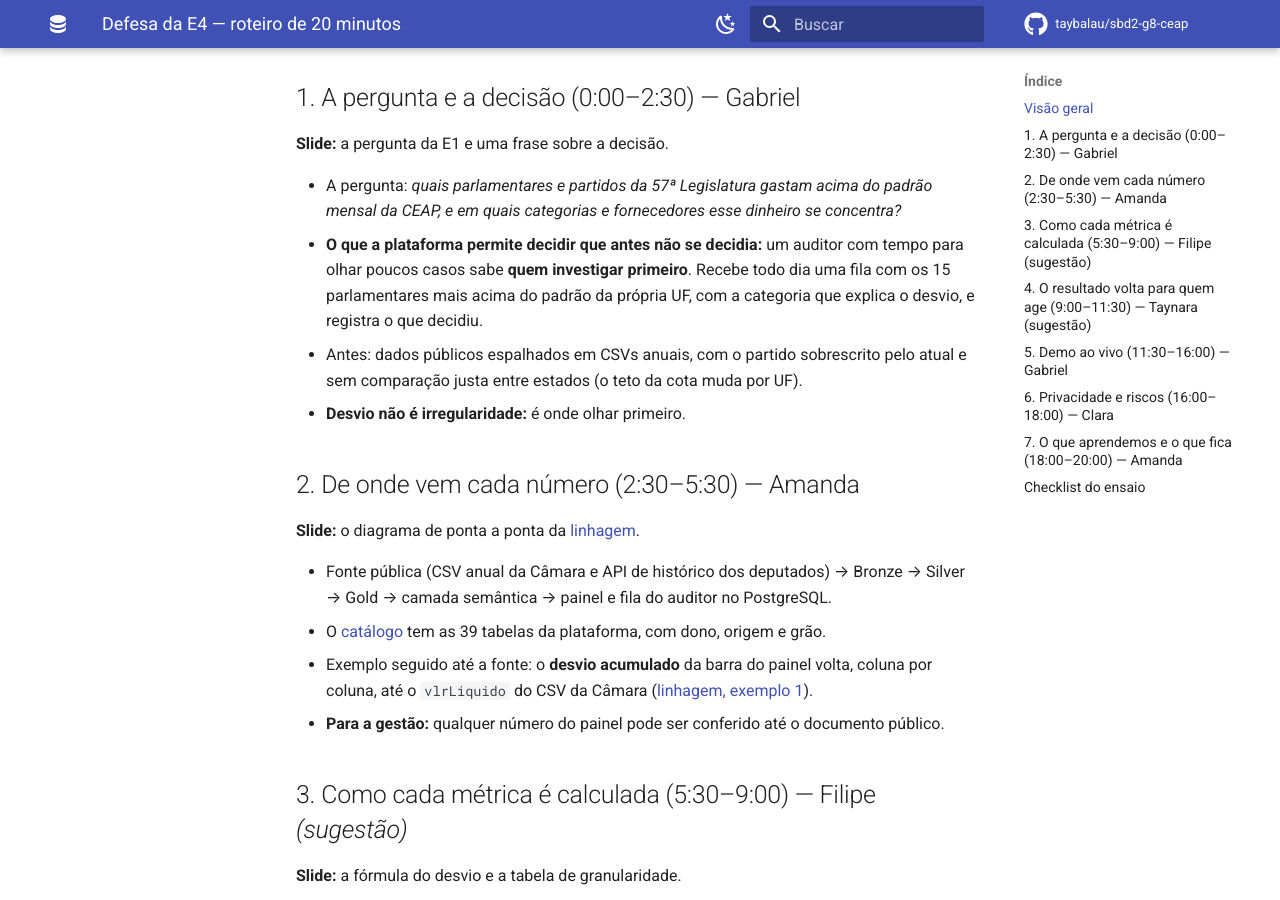
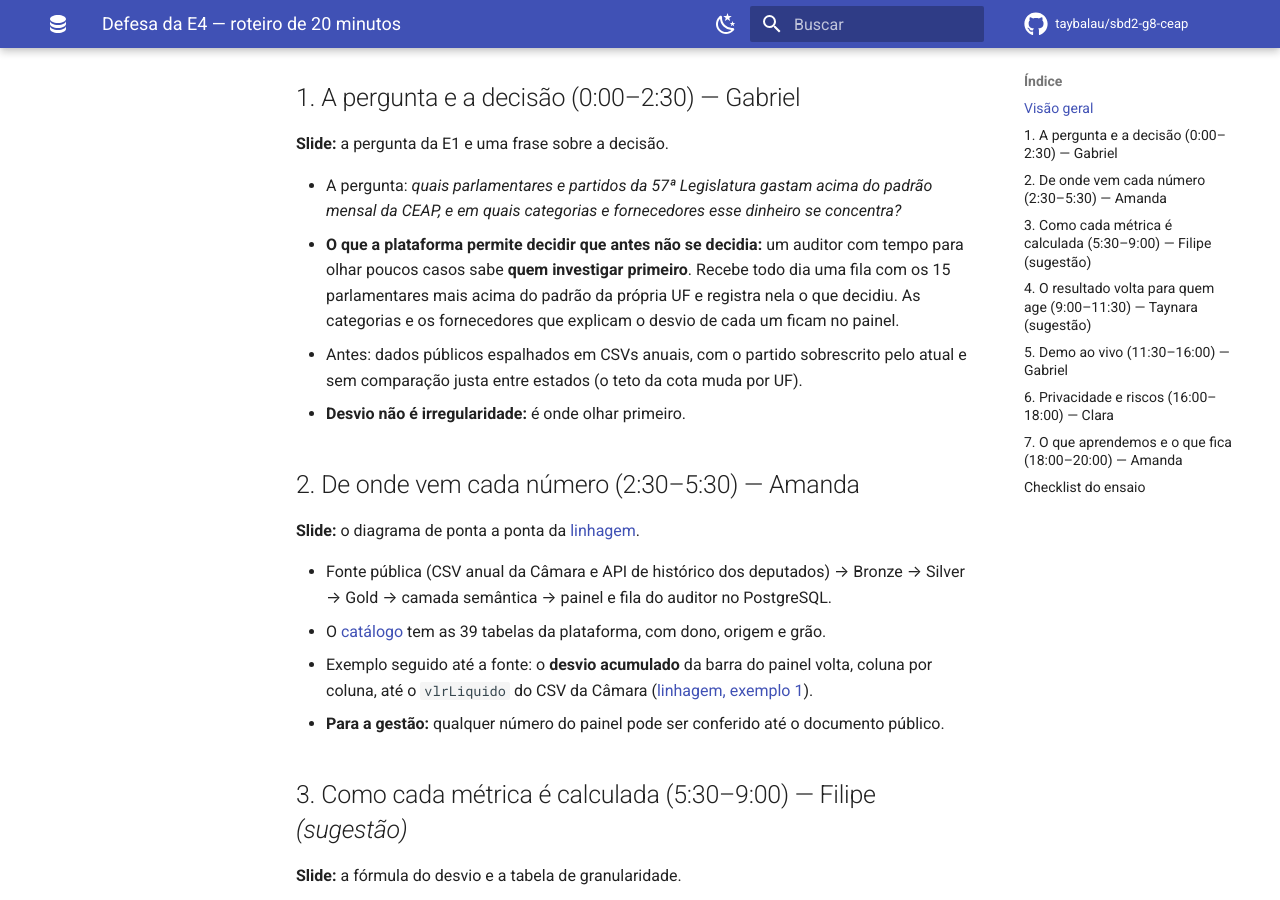
Before and after one commit to taybalau/sbd2-g8-ceap, an MkDocs documentation site: the page built from docs/defesa/roteiro.md, in a window 1280 px wide and 900 px high, scrolled down 1131 px. Built offline with MkDocs 1.6.1 and Material for MkDocs 9.7.7, drawn with Linux system fonts in a browser that asks for light colours; comment, search, counter and statistics services are not loaded.

Commit message:
docs(e4): separa o que a fila do auditor entrega do que o painel mostra
A view alerta.vw_fila_auditoria traz ranking, deputado, desvio e decisão;
categorias e fornecedores ficam no painel. Ajusta o roteiro (parte 1) e a
pergunta 1.

```diff
--- a/docs/defesa/roteiro.md
+++ b/docs/defesa/roteiro.md
@@ -34,7 +34,8 @@ do ensaio.
   CEAP, e em quais categorias e fornecedores esse dinheiro se concentra?*
 - **O que a plataforma permite decidir que antes não se decidia:** um auditor com tempo para olhar
   poucos casos sabe **quem investigar primeiro**. Recebe todo dia uma fila com os 15 parlamentares
-  mais acima do padrão da própria UF, com a categoria que explica o desvio, e registra o que decidiu.
+  mais acima do padrão da própria UF e registra nela o que decidiu. As categorias e os fornecedores
+  que explicam o desvio de cada um ficam no painel.
 - Antes: dados públicos espalhados em CSVs anuais, com o partido sobrescrito pelo atual e sem
   comparação justa entre estados (o teto da cota muda por UF).
 - **Desvio não é irregularidade:** é onde olhar primeiro.
```
Also changed, not shown: docs/defesa/perguntas.md (+2 -1 lines).
